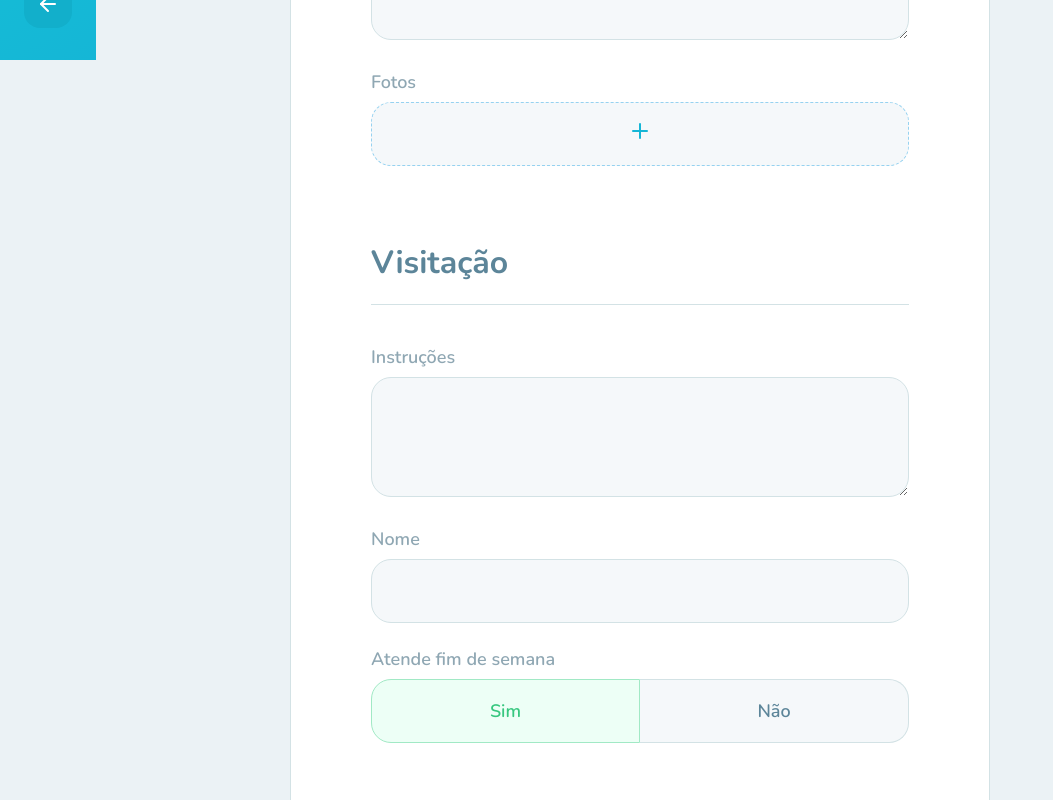
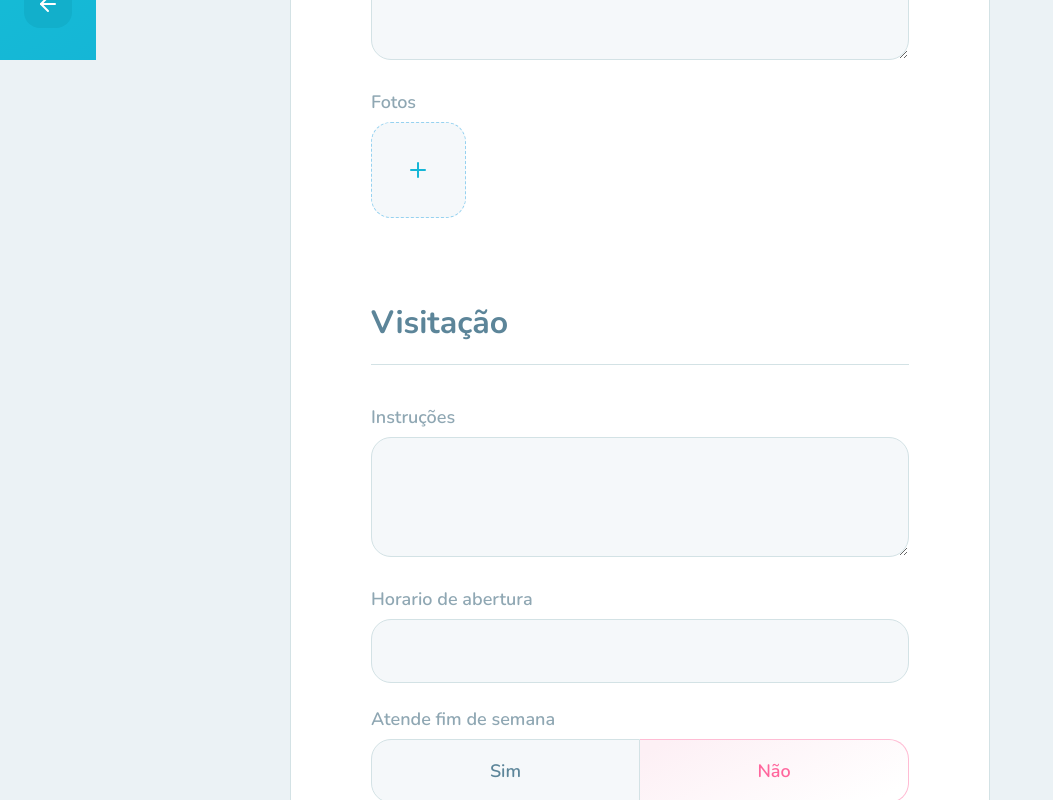
Before and after one commit to GabrielDevLoper/Next-Level-Week-03, a React (Create React App) app in the folder web/: page /create-orphanage in a window 1280 px wide. Shown: the part 740-1540 px from the top of the page, without its empty margins (0-1053 px from the left). Built offline with nearby package versions, Linux system fonts and the light colour scheme.

Commit message:
cadastro de orpfanato concluido

```diff
--- a/web/src/pages/CreateOrphanage/CreateOrphanage.tsx
+++ b/web/src/pages/CreateOrphanage/CreateOrphanage.tsx
@@ -1,15 +1,77 @@
-import React from "react";
+import React, { FormEvent, useState, ChangeEvent } from "react";
 import { Map, Marker, TileLayer } from 'react-leaflet'
+import { LeafletMouseEvent } from 'leaflet'
 import { useHistory } from "react-router-dom";
 import { FiArrowLeft, FiPlus } from "react-icons/fi";
+
 
 import mapMarkerImg from '../../images/map-marker.svg';
 import happyMapIcon from '../../utils/mapIcon';
 import './create-orphanage.css';
+import api from "../../services/api";
 
 
 export default function CreateOrphanage() {
-  const { goBack } = useHistory();
+  const { goBack, push } = useHistory();
+
+  const [latitude, setLatitude] = useState("");
+  const [longitude, setLongitude] = useState("");
+  const [name, setName] = useState("");
+  const [about, setAbout] = useState("");
+  const [instructions, setInstructions] = useState("");
+  const [opening_hours, setOpeningHours] = useState("");
+  const [open_on_weekends, setOpenOnWeekends] = useState(false);
+  const [images, setImages] = useState<File[]>([]);
+  const [previewImages, setPreviewImages] = useState<string[]>([])
+
+  function handleMapClick(e: LeafletMouseEvent) {
+    const { lat, lng } = e.latlng;
+
+    setLatitude(String(lat));
+    setLongitude(String(lng));
+  }
+
+  function handleSelectImages(e: ChangeEvent<HTMLInputElement>) {
+    if(!e.target.files) {
+      return;
+    }
+
+    const selectedImages = Array.from(e.target.files)
+
+    setImages(selectedImages);
+
+    const selectedImagesPreview = selectedImages.map(image => {
+      return URL.createObjectURL(image)
+    });
+
+    setPreviewImages(selectedImagesPreview);
+
+  }
+
+  async function handleSubmit(e: FormEvent) {
+    e.preventDefault();
+
+    const data = new FormData();
+
+
+
+    data.append('name', name);
+    data.append('about', about);
+    data.append('latitude', latitude);
+    data.append('longitude', longitude);
+    data.append('instructions', instructions);
+    data.append('opening_hours', opening_hours);
+    data.append('open_on_weekends', String(open_on_weekends));
+
+    images.forEach(image => {
+      data.append('images', image);
+    });
+
+    const response = await api.post('/orphanages', data);
+
+    console.log(response);
+    push('/orfanatos');
+  }
 
   return (
     <div id="page-create-orphanage">
@@ -24,44 +86,60 @@ export default function CreateOrphanage() {
       </aside>
 
       <main>
-        <form className="create-orphanage-form">
+        <form onSubmit={handleSubmit} className="create-orphanage-form">
           <fieldset>
             <legend>Dados</legend>
 
             <Map
-              center={[-27.2092052,-49.6401092]}
+              center={[-9.6041091,-35.7537942]}
               style={{ width: '100%', height: 280 }}
               zoom={15}
+              onClick={handleMapClick}
             >
               {/* <TileLayer
                 url={`https://api.mapbox.com/styles/v1/mapbox/light-v10/tiles/256/{z}/{x}/{y}@2x?access_token=${process.env.REACT_APP_MAPBOX_TOKEN}`}
               /> */}
             <TileLayer url="https://a.tile.openstreetmap.org/{z}/{x}/{y}.png"/>
+              { latitude !== "" && (
+                <Marker interactive={false} icon={happyMapIcon} position={[Number(latitude),Number(longitude)]} />
+              )}
 
 
-              <Marker interactive={false} icon={happyMapIcon} position={[-27.2092052,-49.6401092]} />
             </Map>
 
             <div className="input-block">
               <label htmlFor="name">Nome</label>
-              <input id="name" />
+              <input
+                id="name"
+                value={name}
+                onChange={(e) => setName(e.target.value)}
+              />
             </div>
 
             <div className="input-block">
               <label htmlFor="about">Sobre <span>Máximo de 300 caracteres</span></label>
-              <textarea id="name" maxLength={300} />
+              <textarea
+                id="about"
+                maxLength={300}
+                value={about}
+                onChange={(e) => setAbout(e.target.value)}
+              />
             </div>
 
             <div className="input-block">
               <label htmlFor="images">Fotos</label>
 
-              <div className="uploaded-image">
-
+              <div className="images-container">
+                {previewImages.map(image => (
+                  <img key={image} src={image} alt={name}/>
+                ))}
+                <label htmlFor="image[]"  className="new-image">
+                  <FiPlus size={24} color="#15b6d6" />
+                </label>
               </div>
 
-              <button className="new-image">
-                <FiPlus size={24} color="#15b6d6" />
-              </button>
+              <input multiple onChange={handleSelectImages} type="file" id="image[]"/>
+
             </div>
           </fieldset>
 
@@ -70,20 +148,40 @@ export default function CreateOrphanage() {
 
             <div className="input-block">
               <label htmlFor="instructions">Instruções</label>
-              <textarea id="instructions" />
+              <textarea
+                id="instructions"
+                value={instructions}
+                onChange={(e) => setInstructions(e.target.value)}
+              />
             </div>
 
             <div className="input-block">
-              <label htmlFor="opening_hours">Nome</label>
-              <input id="opening_hours" />
+              <label htmlFor="opening_hours">Horario de abertura</label>
+              <input
+                id="opening_hours"
+                value={opening_hours}
+                onChange={(e) => setOpeningHours(e.target.value)}
+              />
             </div>
 
             <div className="input-block">
               <label htmlFor="open_on_weekends">Atende fim de semana</label>
 
               <div className="button-select">
-                <button type="button" className="active">Sim</button>
-                <button type="button">Não</button>
+                <button
+                  type="button"
+                  className={open_on_weekends ? "active": ""}
+                  onClick={() => setOpenOnWeekends(true)}
+                >
+                  Sim
+                </button>
+                <button
+                  type="button"
+                  className={!open_on_weekends ? "not-active": ""}
+                  onClick={() => setOpenOnWeekends(false)}
+                >
+                  Não
+                </button>
               </div>
             </div>
           </fieldset>
--- a/web/src/pages/CreateOrphanage/create-orphanage.css
+++ b/web/src/pages/CreateOrphanage/create-orphanage.css
@@ -6,7 +6,7 @@
   position: fixed;
   height: 100%;
   padding: 32px 24px;
-  background: linear-gradient(329.54deg, #15B6D6 0%, #15D6D6 100%);
+  background: linear-gradient(329.54deg, #15b6d6 0%, #15d6d6 100%);
 
   display: flex;
   flex-direction: column;
@@ -25,7 +25,7 @@
 
   border: 0;
 
-  background: #12AFCB;
+  background: #12afcb;
   border-radius: 16px;
 
   cursor: pointer;
@@ -39,7 +39,7 @@
 
 #page-create-orphanage aside footer a:hover,
 #page-create-orphanage aside footer button:hover {
-  background: #17D6EB;
+  background: #17d6eb;
 }
 
 #page-create-orphanage main {
@@ -50,13 +50,19 @@ form.create-orphanage-form {
   width: 700px;
   margin: 64px auto;
 
-  background: #FFFFFF;
-  border: 1px solid #D3E2E5;
+  background: #ffffff;
+  border: 1px solid #d3e2e5;
   border-radius: 20px;
 
   padding: 64px 80px;
 
   overflow: hidden;
+}
+
+form.create-orphanage-form .leaflet-container {
+  margin-bottom: 20px;
+  border: 1px solid #d3e2e5;
+  border-radius: 20px;
 }
 
 form.create-orphanage-form fieldset {
@@ -72,10 +78,10 @@ form.create-orphanage-form fieldset legend {
 
   font-size: 32px;
   line-height: 34px;
-  color: #5C8599;
+  color: #5c8599;
   font-weight: 700;
 
-  border-bottom: 1px solid #D3E2E5;
+  border-bottom: 1px solid #d3e2e5;
   margin-bottom: 40px;
   padding-bottom: 24px;
 }
@@ -86,14 +92,14 @@ form.create-orphanage-form .input-block + .input-block {
 
 form.create-orphanage-form .input-block label {
   display: flex;
-  color: #8FA7B3;
+  color: #8fa7b3;
   margin-bottom: 8px;
   line-height: 24px;
 }
 
 form.create-orphanage-form .input-block label span {
   font-size: 14px;
-  color: #8FA7B3;
+  color: #8fa7b3;
   margin-left: 24px;
   line-height: 24px;
 }
@@ -101,11 +107,11 @@ form.create-orphanage-form .input-block label span {
 form.create-orphanage-form .input-block input,
 form.create-orphanage-form .input-block textarea {
   width: 100%;
-  background: #F5F8FA;
-  border: 1px solid #D3E2E5;
+  background: #f5f8fa;
+  border: 1px solid #d3e2e5;
   border-radius: 20px;
   outline: none;
-  color: #5C8599;
+  color: #5c8599;
 }
 
 form.create-orphanage-form .input-block input {
@@ -121,13 +127,33 @@ form.create-orphanage-form .input-block textarea {
   line-height: 28px;
 }
 
+form.create-orphanage-form .input-block .images-container {
+  display: grid;
+  grid-template-columns: repeat(5, 1fr);
+  grid-gap: 16px;
+}
+
+form.create-orphanage-form .input-block .images-container img {
+  width: 100%;
+  height: 96px;
+  object-fit: cover;
+  border-radius: 20px;
+}
+
 form.create-orphanage-form .input-block .new-image {
-  width: 100%;
-  height: 64px;
-  background: #F5F8FA;
-  border: 1px dashed #96D2F0;
+  height: 96px;
+  background: #f5f8fa;
+  border: 1px dashed #96d2f0;
   border-radius: 20px;
   cursor: pointer;
+
+  display: flex;
+  justify-content: center;
+  align-items: center;
+}
+
+form.create-orphanage-form .input-block input[type="file"] {
+  display: none;
 }
 
 form.create-orphanage-form .input-block .button-select {
@@ -137,16 +163,23 @@ form.create-orphanage-form .input-block .button-select {
 
 form.create-orphanage-form .input-block .button-select button {
   height: 64px;
-  background: #F5F8FA;
-  border: 1px solid #D3E2E5;
-  color: #5C8599;
+  background: #f5f8fa;
+  border: 1px solid #d3e2e5;
+  color: #5c8599;
   cursor: pointer;
+  outline: none;
 }
 
 form.create-orphanage-form .input-block .button-select button.active {
-  background: #EDFFF6;
-  border: 1px solid #A1E9C5;
-  color: #37C77F;
+  background: #edfff6;
+  border: 1px solid #a1e9c5;
+  color: #37c77f;
+}
+
+form.create-orphanage-form .input-block .button-select button.not-active {
+  background: linear-gradient(154.16deg, #fdf0f5 7.85%, #ffffff 91.03%);
+  border: 1px solid #ffbcd4;
+  color: #ff669d;
 }
 
 form.create-orphanage-form .input-block .button-select button:first-child {
@@ -165,9 +198,9 @@ form.create-orphanage-form button.confirm-button {
   height: 64px;
   border: 0;
   cursor: pointer;
-  background: #3CDC8C;
+  background: #3cdc8c;
   border-radius: 20px;
-  color: #FFFFFF;
+  color: #ffffff;
   font-weight: 800;
 
   display: flex;
@@ -182,5 +215,5 @@ form.create-orphanage-form button.confirm-button svg {
 }
 
 form.create-orphanage-form button.confirm-button:hover {
-  background: #36CF82;
+  background: #36cf82;
 }
```
Also changed, not shown: 1 other file (tests, documents, lock files or other folders).
